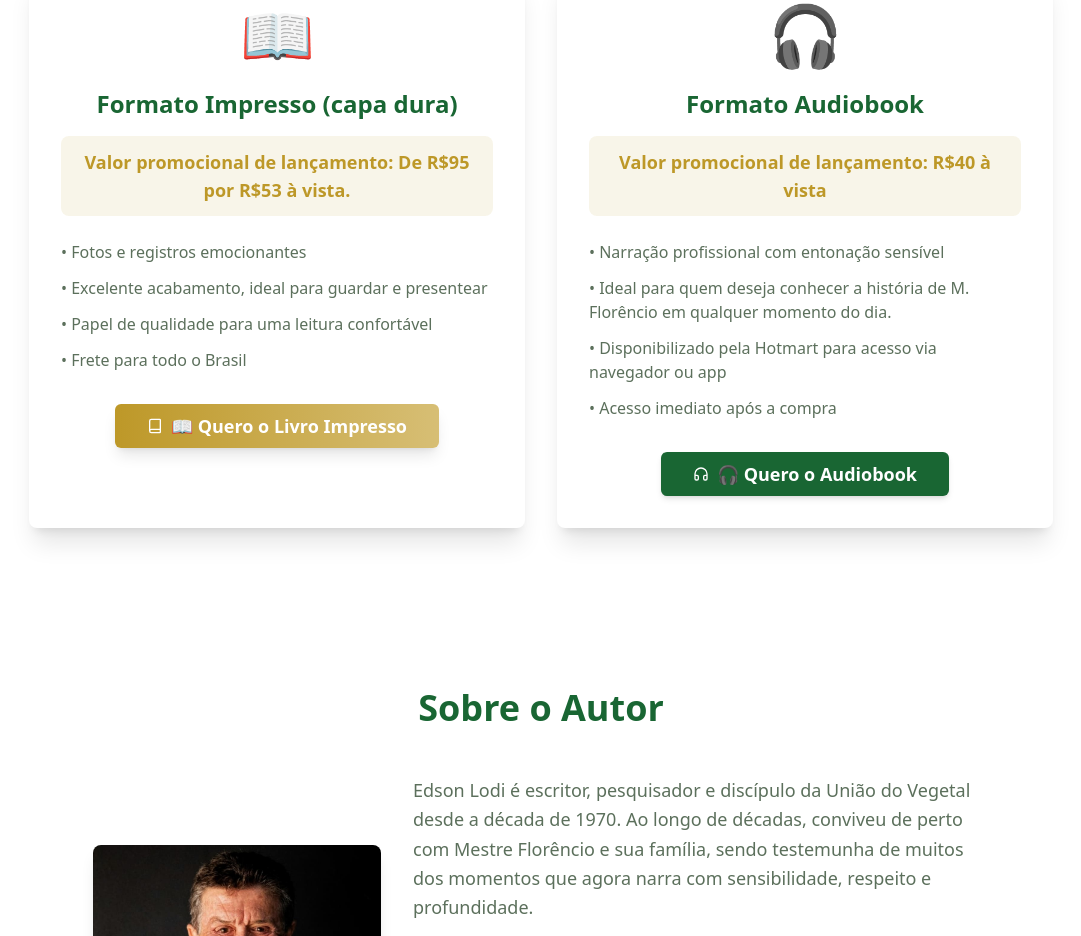
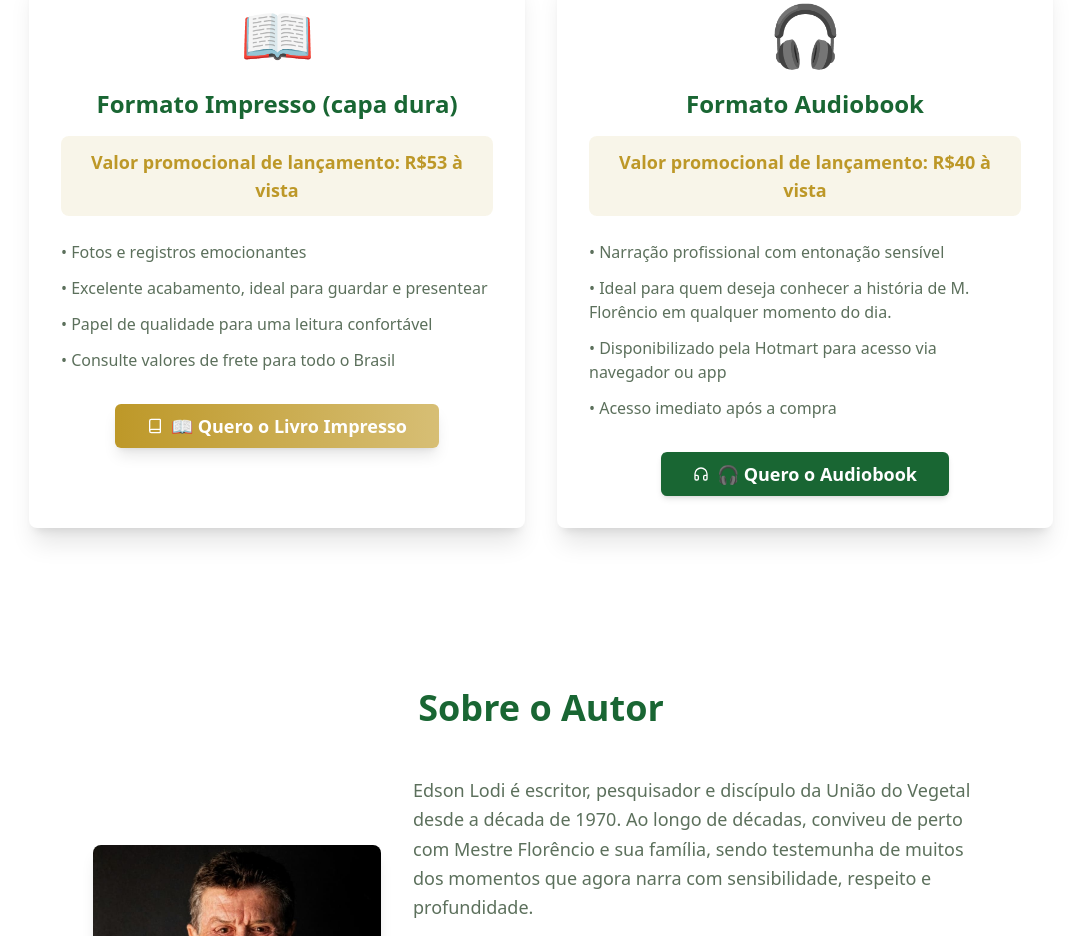
Before and after one commit to mauricilis/canto-sabia-udv, a React (Vite) app: page / in a window 1280 px wide. Shown: the part 3700-4636 px from the top of the page, without its empty margins (99-1180 px from the left). Built offline with nearby package versions, Linux system fonts and the light colour scheme.

Commit message:
Update book and audiobook pricing
Update printed book price to "Valor promocional de lançamento: R$53 à vista".
Add "Consulte valores de frete para todo o Brasil" for shipping information.

```diff
--- a/src/pages/Index.tsx
+++ b/src/pages/Index.tsx
@@ -174,13 +174,13 @@ const Index = () => {
                 <div className="text-6xl mb-6">📖</div>
                 <h3 className="text-2xl font-bold text-forest mb-4">Formato Impresso (capa dura)</h3>
                 <div className="text-lg font-semibold text-golden mb-6 p-3 bg-golden/10 rounded-lg">
-                  Valor promocional de lançamento: De R$95 por R$53 à vista.
+                  Valor promocional de lançamento: R$53 à vista
                 </div>
                 <ul className="space-y-3 text-muted-foreground mb-8 text-left">
                   <li>• Fotos e registros emocionantes</li>
                   <li>• Excelente acabamento, ideal para guardar e presentear</li>
                   <li>• Papel de qualidade para uma leitura confortável</li>
-                  <li>• Frete para todo o Brasil</li>
+                  <li>• Consulte valores de frete para todo o Brasil</li>
                 </ul>
                 <div className="flex justify-center">
                   <BookCTA showPrices={false} onlyPrint={true} />
```
